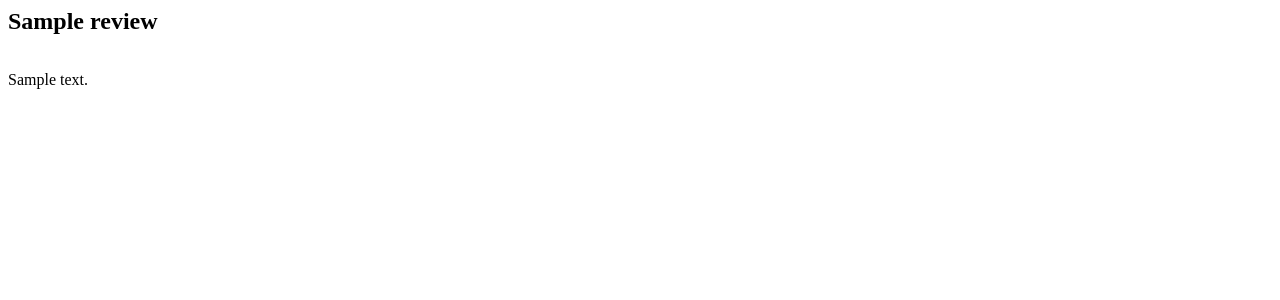
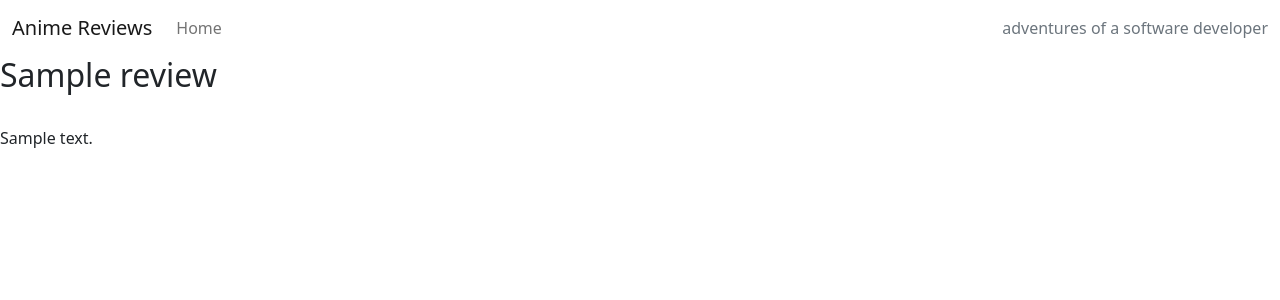
Before and after one commit to sakixchy/anime-reviews, a Django app: page / in a window 1280 px wide. Shown: the top 300 px of the page. Run offline with Django 4.2, Linux system fonts and the light colour scheme; tables that the repository leaves empty hold one stand-in row (values such as "Sample post").

Commit message:
work on parent template

```diff
--- a/anime_reviews_project/settings.py
+++ b/anime_reviews_project/settings.py
@@ -30,7 +30,7 @@ BASE_DIR = Path(__file__).resolve().parent.parent
 SECRET_KEY = 'django-insecure-g+b5w^v&255n-2qyd)w+%h=b4&te6xzxaobpkrugnntd45qy-m'
 
 # SECURITY WARNING: don't run with debug turned on in production!
-DEBUG = True
+DEBUG = False
 
 ALLOWED_HOSTS = ['8000-sakixchy-animereviews-lwlsom4sozh.ws-eu108.gitpod.io',
 '.herokuapp.com']
@@ -138,6 +138,9 @@ USE_TZ = True
 
 STATIC_URL = 'static/'
 
+STATICFILES_DIRS = [
+    os.path.join(BASE_DIR, 'static'),
+]
 
 # CLOUDINARY IMPORT
 
--- a/reviews/templates/reviews/review_list.html
+++ b/reviews/templates/reviews/review_list.html
@@ -1,5 +1,10 @@
+{% extends 'base.html' %}
+{% load static %}
 
+{% block content %}
 {% for review in object_list %}
 <h2>{{review.title}}</h2>
 <img src="{{ review.image.url }}">
-<p>{{review.content}}</p>{%endfor%}
+<p>{{review.content}}</p>
+{% endfor %}
+{% endblock %}
--- a/templates/base.html
+++ b/templates/base.html
@@ -1,15 +1,56 @@
+{% load static %}
 <!DOCTYPE html>
 <html lang="en">
 <head>
     <meta charset="UTF-8">
     <meta name="viewport" content="width=device-width, initial-scale=1.0">
+    <!-- Title -->
     <title>{% block title %}My Website Name{% endblock %}</title>
-
+    <!-- Google Fonts & Icons -->
+    <link rel="preconnect" href="https://fonts.googleapis.com">
+    <link rel="preconnect" href="https://fonts.gstatic.com" crossorigin>
+    <link href="https://fonts.googleapis.com/css2?family=Bangers&family=Lato:wght@100&family=Roboto+Condensed:ital,wght@0,100..900;1,100..900&display=swap" rel="stylesheet">
+    <link rel="stylesheet" href="https://fonts.googleapis.com/css2?family=Material+Symbols+Outlined:opsz,wght,FILL,GRAD@20..48,100..700,0..1,-50..200" />
+    <link rel="stylesheet" href="https://fonts.googleapis.com/css2?family=Material+Symbols+Outlined:opsz,wght,FILL,GRAD@20..48,100..700,0..1,-50..200" />
+    <link rel="stylesheet" href="https://fonts.googleapis.com/css2?family=Material+Symbols+Outlined:opsz,wght,FILL,GRAD@20..48,100..700,0..1,-50..200" />
+    <link rel="stylesheet" href="https://fonts.googleapis.com/css2?family=Material+Symbols+Outlined:opsz,wght,FILL,GRAD@20..48,100..700,0..1,-50..200" />
+    <!-- Bootstrap CSS -->
+    <link href="https://cdn.jsdelivr.net/npm/bootstrap@5.0.1/dist/css/bootstrap.min.css" rel="stylesheet"
+    integrity="sha384-+0n0xVW2eSR5OomGNYDnhzAbDsOXxcvSN1TPprVMTNDbiYZCxYbOOl7+AMvyTG2x" crossorigin="anonymous">
+    <!-- Favicon -->
+    <link rel="shortcut icon" type="image/x-icon" href="{% static 'images/favicon-anime-reviews.ico' %}">
 </head>
 <body>
     <header>
+      <!-- Navbar -->
+      <nav class="navbar navbar-expand-lg navbar-light bg-white">
+        <div class="container-fluid">
+            <a class="navbar-brand" href="{% url 'home' %}"><span class="logo">Anime</span>
+                <span>Reviews</a>
+            <button class="navbar-toggler" type="button" data-bs-toggle="collapse" data-bs-target="#navbarText"
+                aria-controls="navbarText" aria-expanded="false" aria-label="Toggle navigation">
+                <span class="navbar-toggler-icon"></span>
+            </button>
+            <div class="collapse navbar-collapse" id="navbarText">
+                <ul class="navbar-nav me-auto mb-2 mb-lg-0">
+                    <li class="nav-item">
+                        <a class="nav-link {% if request.path == home_url %}active{% endif %}" aria-current="page"
+                            href="#">Home</a>
+                    </li>
+
+                </ul>
+                <span class="navbar-text text-muted">
+                    adventures of a software developer
+                </span>
+            </div>
+        </div>
+    </nav>
+
 
     </header>
-
+    <main>
+        {% block content %}
+        {% endblock %}
+    </main>
 </body>
 </html>
```
Also changed, not shown: anime_reviews_project/static/images/konsuba-review.jpg (deleted), static/images/favicon-anime-reviews.ico (added).
